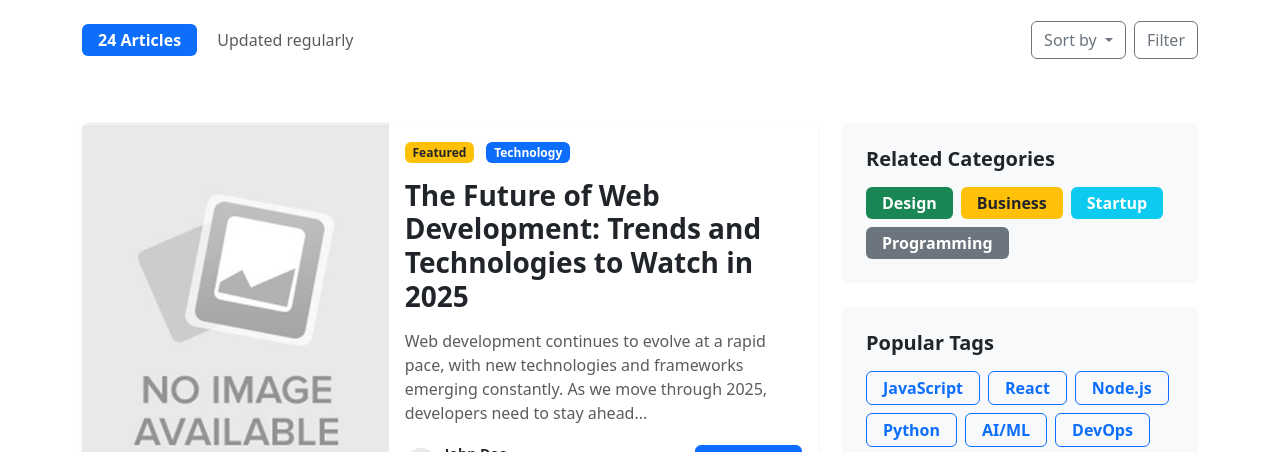
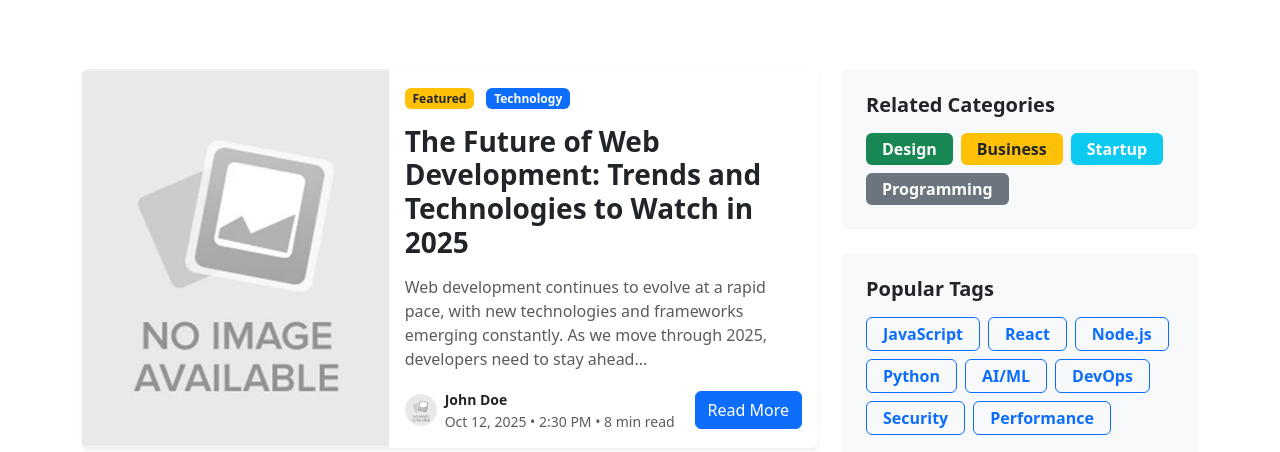
Before and after one commit to gozvn/blog_template, a plain HTML site: page post_category.html in a window 1280 px wide. Shown: the part 236-688 px from the top of the page. Drawn offline with nearby package versions, Linux system fonts and the light colour scheme.

Commit message:
remove filter

```diff
--- a/post_category.html
+++ b/post_category.html
@@ -179,30 +179,6 @@
                     </div>
                 </div>
 
-                <!-- Category Stats & Filter -->
-                <div class="d-flex flex-wrap justify-content-between align-items-center">
-                    <div class="mb-3">
-                        <span class="badge bg-primary fs-6 py-2 px-3">24 Articles</span>
-                        <span class="text-muted ms-3">Updated regularly</span>
-                    </div>
-
-                    <!-- Sort & Filter -->
-                    <div class="d-flex gap-2 mb-3">
-                        <div class="dropdown">
-                            <button class="btn btn-outline-secondary dropdown-toggle" type="button" data-bs-toggle="dropdown">
-                                Sort by
-                            </button>
-                            <ul class="dropdown-menu">
-                                <li><a class="dropdown-item" href="#">Latest</a></li>
-                                <li><a class="dropdown-item" href="#">Most Popular</a></li>
-                                <li><a class="dropdown-item" href="#">Oldest</a></li>
-                            </ul>
-                        </div>
-                        <button class="btn btn-outline-secondary">
-                            <i class="bi bi-funnel"></i> Filter
-                        </button>
-                    </div>
-                </div>
             </div>
         </div>
 
```
